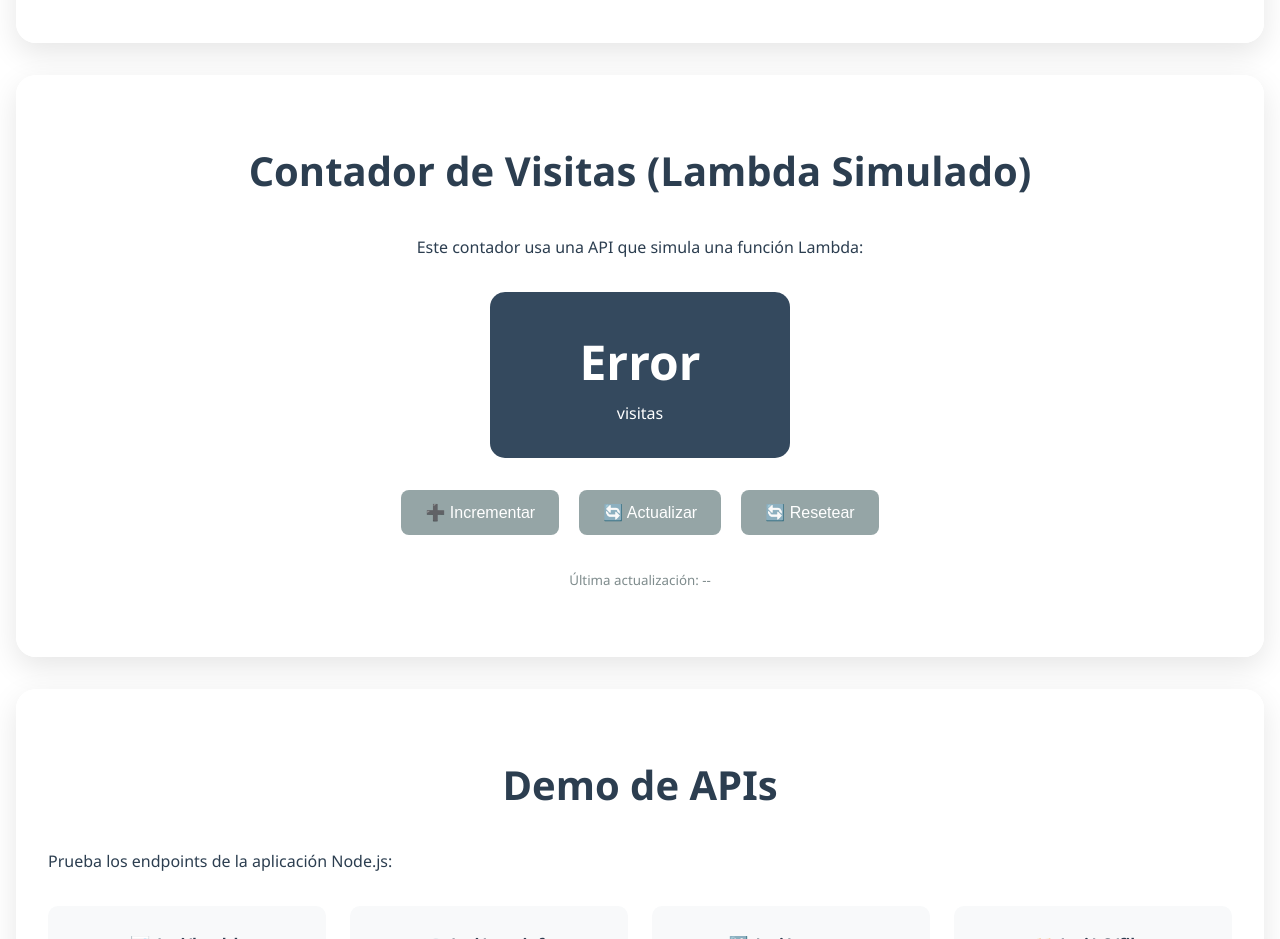
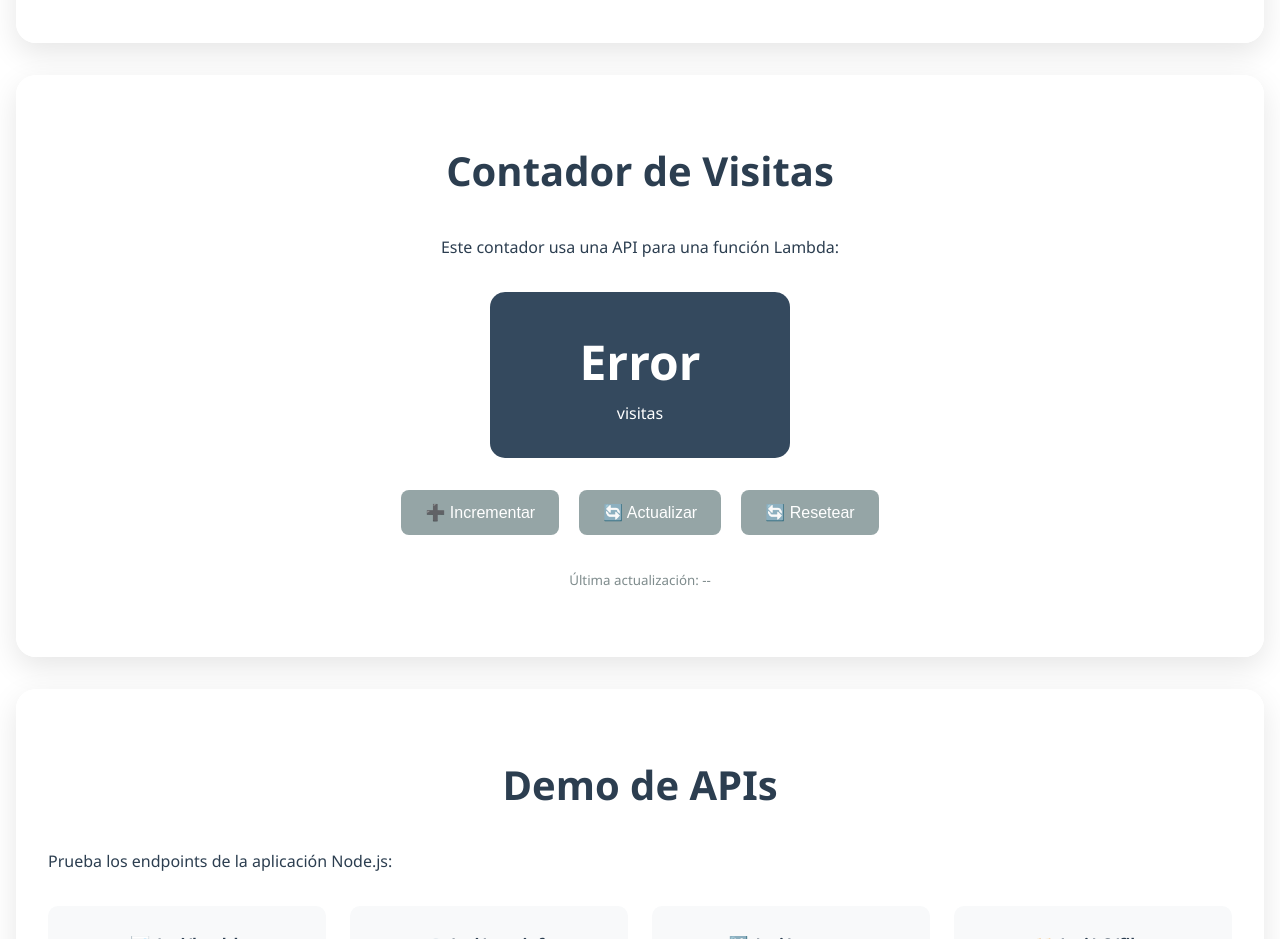
Before and after one commit to Matias240504/AWS-TareaUno, a website: page public/index.html in a window 1280 px wide. Shown: the part 3020-3959 px from the top of the page. Drawn offline with Linux system fonts and the light colour scheme; no server answers.

Commit message:
arreglando texto de html

```diff
--- a/public/index.html
+++ b/public/index.html
@@ -146,8 +146,8 @@
 
         <section id="counter" class="counter">
             <div class="container">
-                <h2>Contador de Visitas (Lambda Simulado)</h2>
-                <p>Este contador usa una API que simula una función Lambda:</p>
+                <h2>Contador de Visitas</h2>
+                <p>Este contador usa una API para una función Lambda:</p>
                 <div class="visit-counter">
                     <span id="visit-count">Cargando...</span>
                     <p>visitas</p>
```
